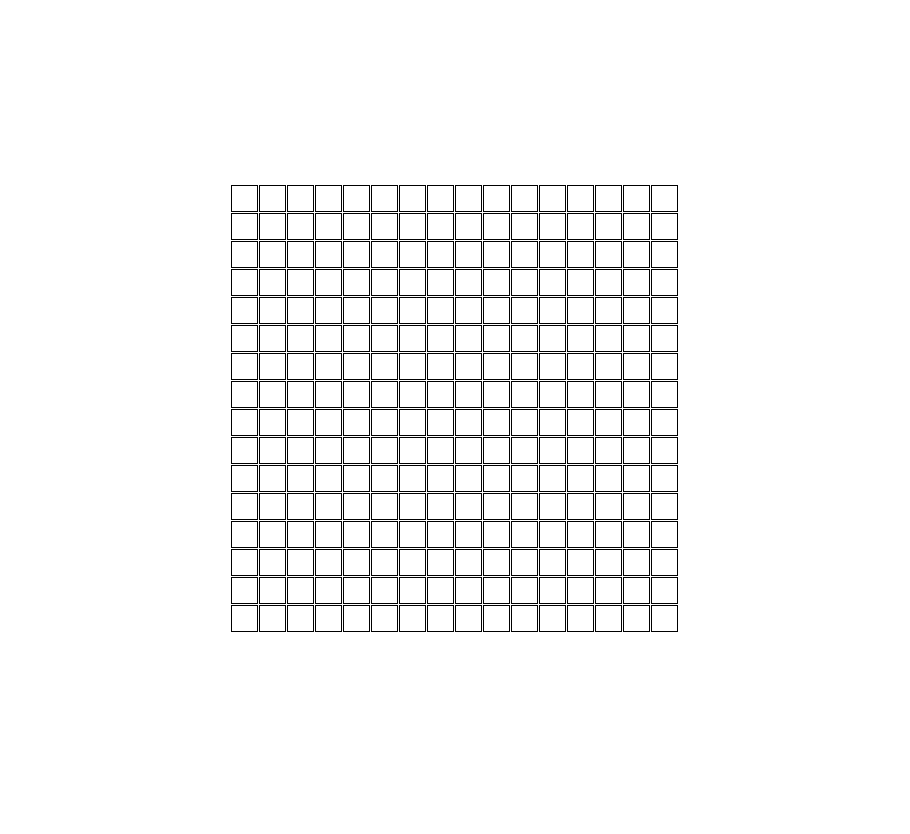
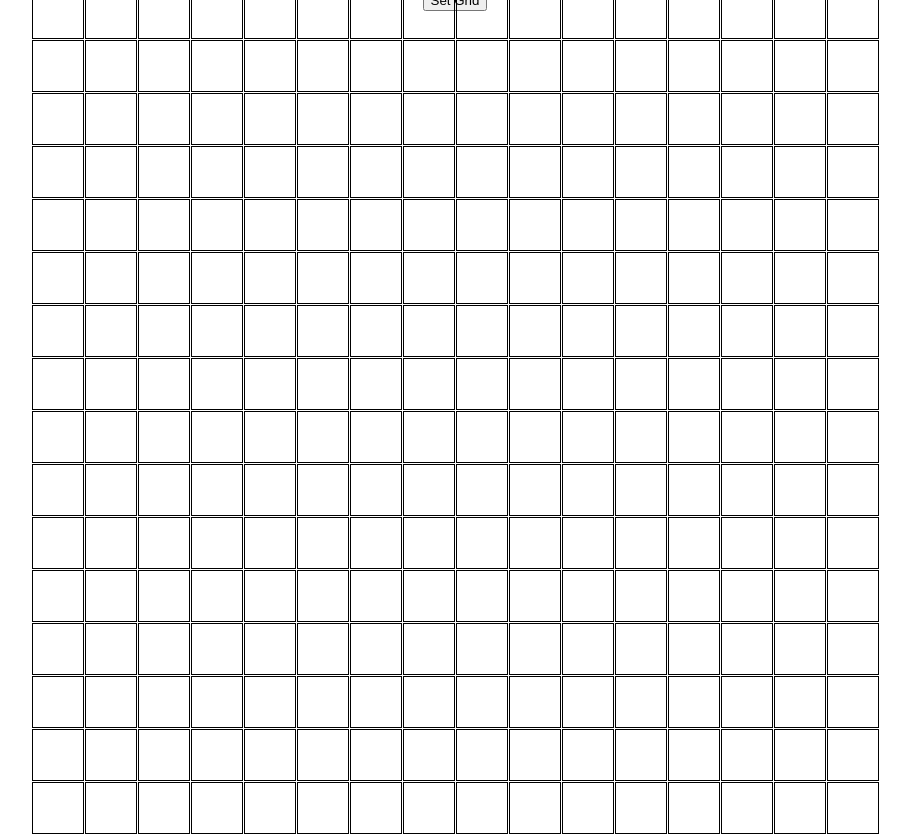
Before and after one commit to eijikong21/etch-a-sketch, a plain HTML site: page index.html in a window 1280 px wide. Shown: the whole page, without its empty margins (185-1095 px from the left). Before the commit the page ends 808 px from the top, so only its background shows below. Drawn offline with Linux system fonts and the light colour scheme.

Commit message:
Added button with prompt converted to number already with restrictions to nan, numbers above 100 and less than 0, color hover on div also added.

```diff
--- a/index.html
+++ b/index.html
@@ -16,6 +16,7 @@
         <!--[if lt IE 7]>
             <p class="browsehappy">You are using an <strong>outdated</strong> browser. Please <a href="#">upgrade your browser</a> to improve your experience.</p>
         <![endif]-->
+        <button type="button" id="btn">Set Grid</button>
         <div id="container">
         </div>
         <script src="script.js" async defer></script>
--- a/script.js
+++ b/script.js
@@ -1,12 +1,33 @@
 const container = document.querySelector('#container');
+const btn = document.querySelector("#btn");
+let gridSize;
 function addDiv(){
-    for(i=0;i<16;i++){
+    btn.addEventListener('click',function (){
+        gridSize = parseInt(prompt("Enter Grid Size",0));
+        console.log(typeof gridSize);
+        console.log(gridSize);
+
+        if(gridSize==NaN || gridSize<0 || gridSize>100){
+            console.log("Error");
+            return "";
+        }
+        test();
+    });
+for(j=0;j<256;j++){
 const newDiv = document.createElement('div');
 newDiv.className = "newdiv";
 container.appendChild(newDiv);
-    }
+
+newDiv.addEventListener("mouseover", (event) => {
+    event.target.style.backgroundColor = "purple";
+});
 }
 
-for(j=0;j<16;j++){
+}
+
+
 addDiv();
+
+function test(){
+    console.log(gridSize);
 }
--- a/styles.css
+++ b/styles.css
@@ -1,7 +1,7 @@
 .newdiv{
 border:1px solid black;
-height:25px;
-width: 25px;
+height:50px;
+width: 50px;
 margin:.5px;
 
 }
@@ -9,16 +9,25 @@ margin:.5px;
 #container{
    display:flex;
    flex-wrap: wrap;
-   max-width: 465px;
+   max-width: 900px;
+   max-height: 945px;
+   justify-content: center;
+     align-items: center;
+     align-content: center;
+     height:100%;
+     width: 100%;
 }
-body{
+
+html,body{
     display:flex;
     justify-content: center;
     align-items: center;
     align-content: center;
-}
-html, body {
-
-    height: 100%;
+    flex-direction: column;
+    height:100%;
+    text-align: center;
     width: 100%;
 }
+button{
+
+}
```
